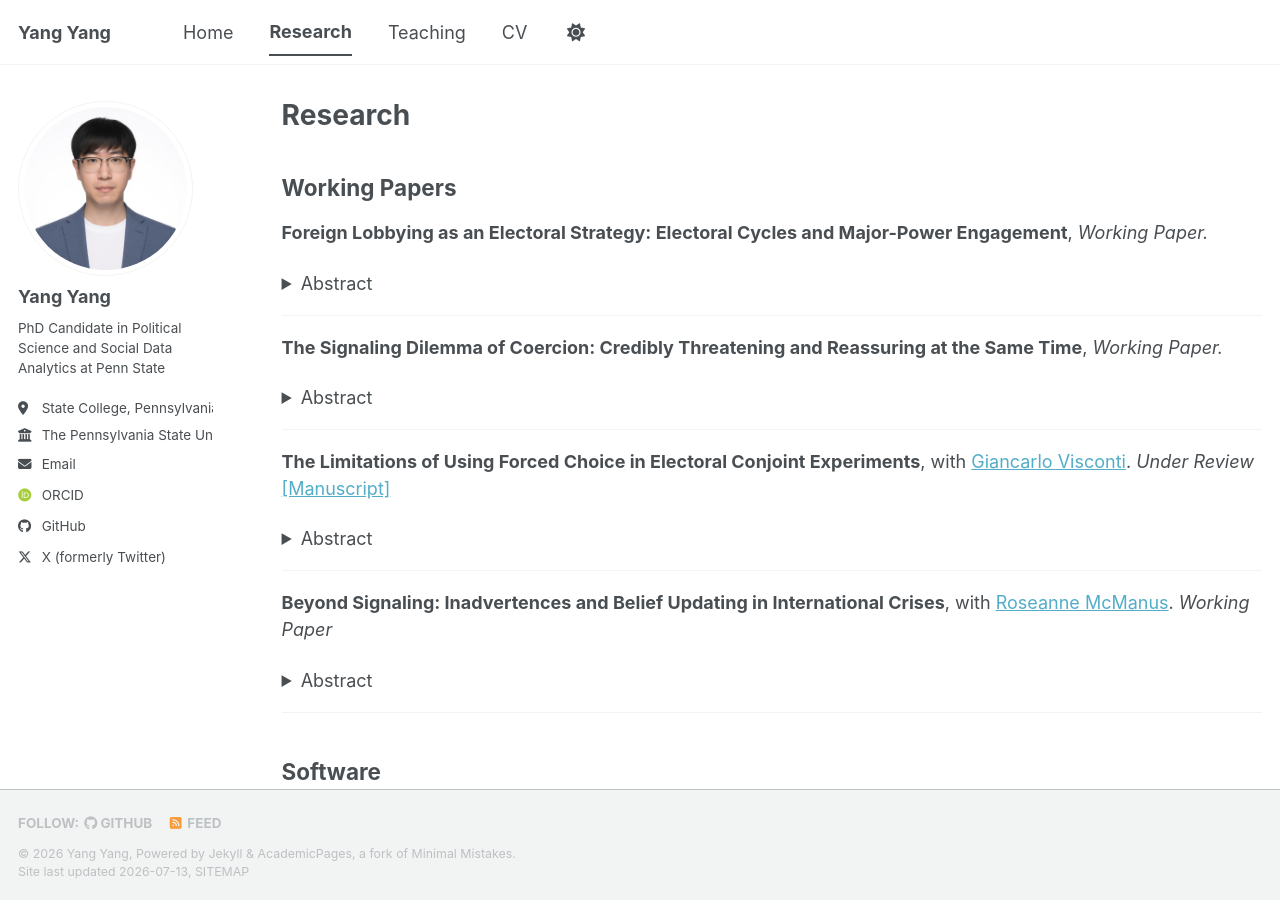
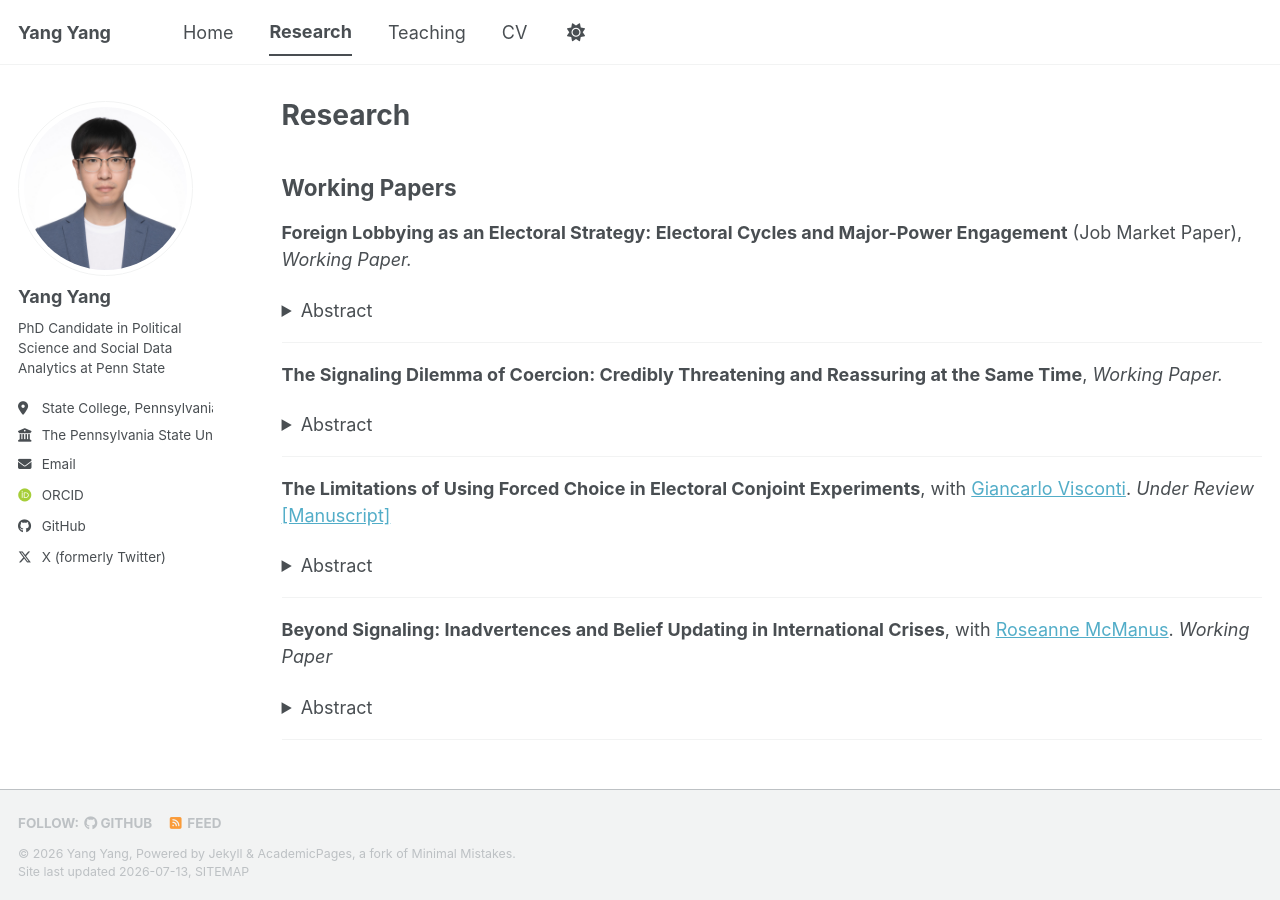
Before and after one commit to yang-yang-ir/yang-yang-ir.github.io, a Jekyll site: the page built from _pages/research.md, in a window 1280 px wide and 900 px high. Built offline with Jekyll 4.4.1, drawn with Linux system fonts in a browser that asks for light colours; some web fonts are replaced; a script bundle is joined from its source files by our own code; library files that are not in the unit come from our copies.

Commit message:
Update research.md

```diff
--- a/_pages/research.md
+++ b/_pages/research.md
@@ -7,7 +7,7 @@ author_profile: true
 
 ## Working Papers
 
-**Foreign Lobbying as an Electoral Strategy: Electoral Cycles and Major-Power Engagement**,
+**Foreign Lobbying as an Electoral Strategy: Electoral Cycles and Major-Power Engagement** (Job Market Paper),
 *Working Paper.*
 
 <details>
```
